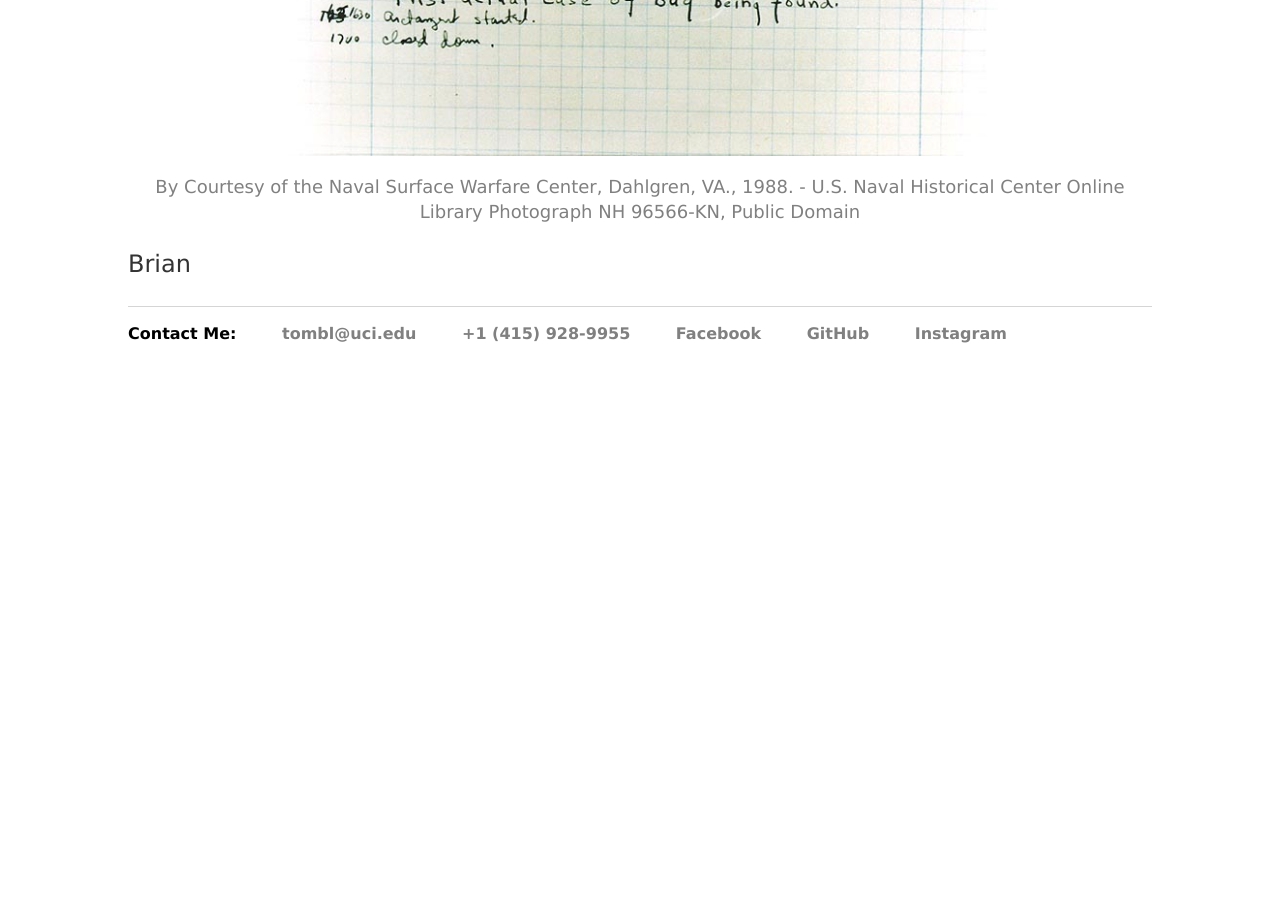
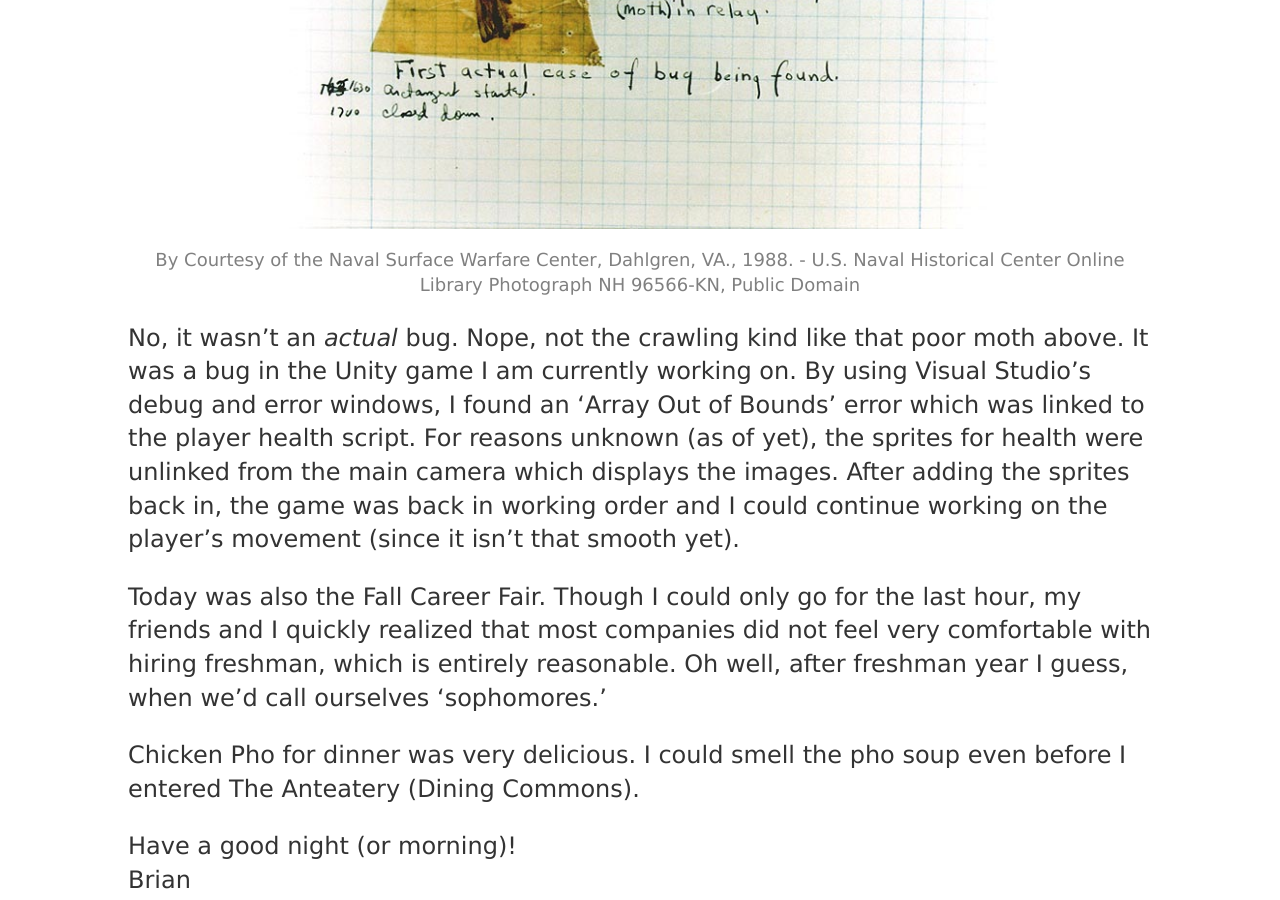
Before and after one commit to BTx123/BTx123.github.io, a Jekyll site: the page built from _posts/2016-10-20-squashed-a-bug.md, in a window 1280 px wide and 900 px high, scrolled down 867 px. Built offline with Jekyll 4.4.1, drawn with Linux system fonts in a browser that asks for light colours; nearby versions of some CDN libraries; before the commit the page ends 1250 px from its top, so only the background shows below that.

Commit message:
Update post

```diff
--- a/_posts/2016-10-20-squashed-a-bug.md
+++ b/_posts/2016-10-20-squashed-a-bug.md
@@ -9,10 +9,19 @@ date: 2016-10-20
     person="Robert W. Floyd"
     url="https://en.wikipedia.org/wiki/Robert_W._Floyd" %}
 
+<br>
+
 {% include image.html
     img="/assets/2016-10-20-bug.jpg"
     title="First actual case of bug being found."
     url="https://commons.wikimedia.org/w/index.php?curid=165211"
     caption="By Courtesy of the Naval Surface Warfare Center, Dahlgren, VA., 1988. - U.S. Naval Historical Center Online Library Photograph NH 96566-KN, Public Domain" %}
 
+No, it wasn't an *actual* bug. Nope, not the crawling kind like that poor moth above. It was a bug in the Unity game I am currently working on. By using Visual Studio's debug and error windows, I found an 'Array Out of Bounds' error which was linked to the player health script. For reasons unknown (as of yet), the sprites for health were unlinked from the main camera which displays the images. After adding the sprites back in, the game was back in working order and I could continue working on the player's movement (since it isn't that smooth yet).
+
+Today was also the Fall Career Fair. Though I could only go for the last hour, my friends and I quickly realized that most companies did not feel very comfortable with hiring freshman, which is entirely reasonable. Oh well, after freshman year I guess, when we'd call ourselves 'sophomores.'
+
+Chicken Pho for dinner was very delicious. I could smell the pho soup even before I entered The Anteatery (Dining Commons).
+
+Have a good night (or morning)!<br>
 Brian
```
